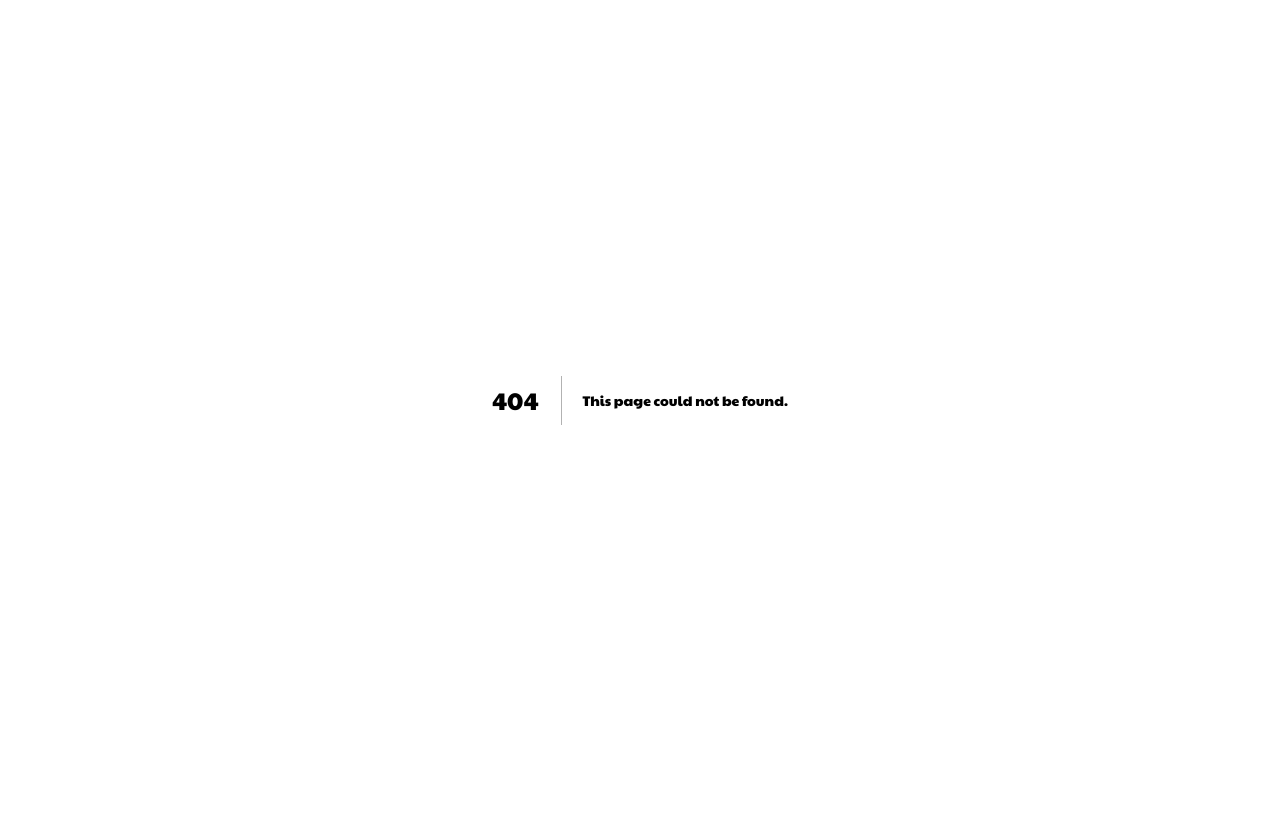
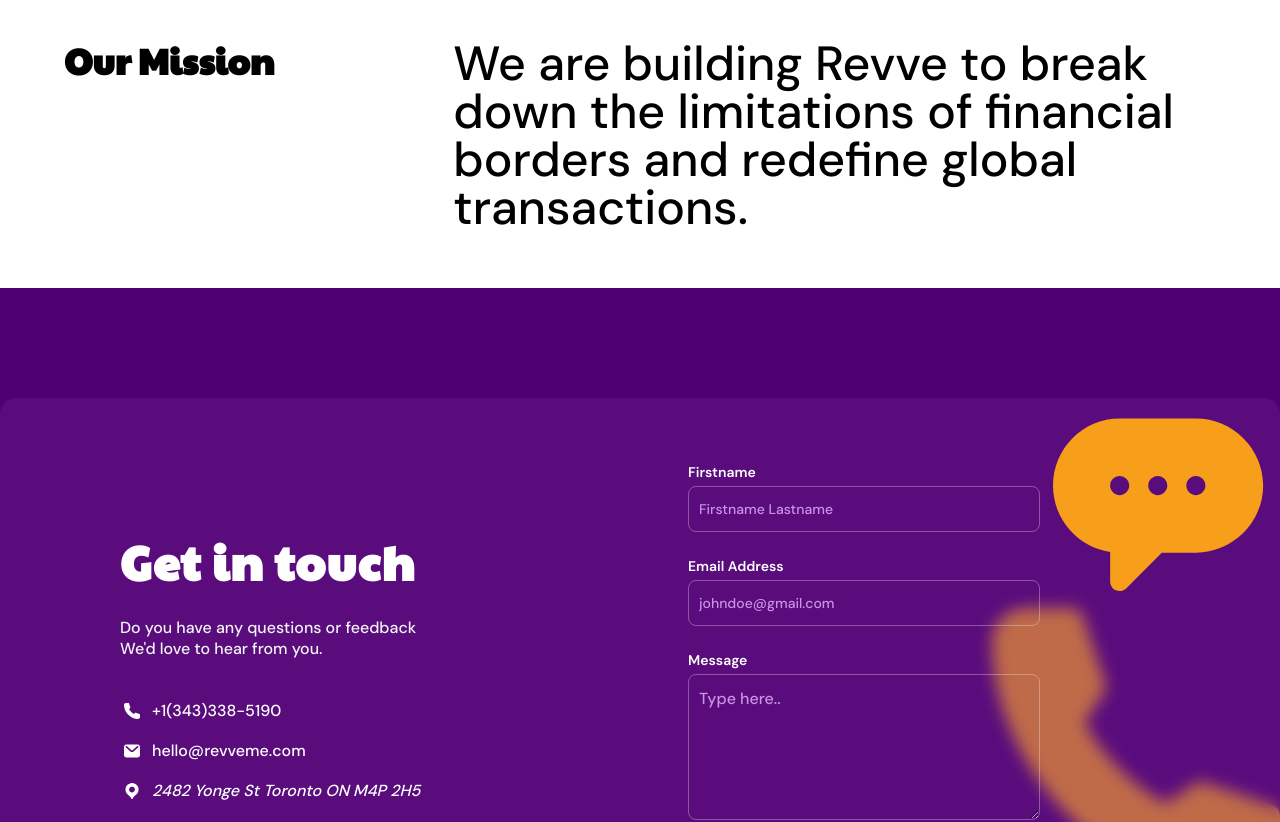
Before and after one commit to RACHID-WEBDEV/dev-task, a Next.js app: page /privacy-policy in a window 1280 px wide. Before the commit this address had no page. Shown: the top 822 px of the page. Before the commit the page ends 800 px from the top, so only its background shows below. Built offline with nearby package versions, Linux system fonts and the light colour scheme.

Commit message:
Privacy and policy

```diff
--- /dev/null
+++ b/app/privacy-policy/page.tsx
@@ -0,0 +1,26 @@
+"use client";
+import React from "react";
+
+import Contactsection from "@/components/Contactsection";
+
+const Page = () => {
+  return (
+    <div>
+      <div className="grid grid-cols-1 lg:grid-cols-3 gap-4 p-4 bg-white text-black lg:px-16 lg:py-10">
+        <div>
+          <h1 className="text-4xl font-bold">Our Mission</h1>
+        </div>
+        <div className="col-span-2">
+          <p className="text-3xl lg:text-5xl font-medium mb-4">
+            We are building Revve to break down the limitations of financial
+            borders and redefine global transactions.
+          </p>
+        </div>
+      </div>
+
+      <Contactsection />
+    </div>
+  );
+};
+
+export default Page;
```
